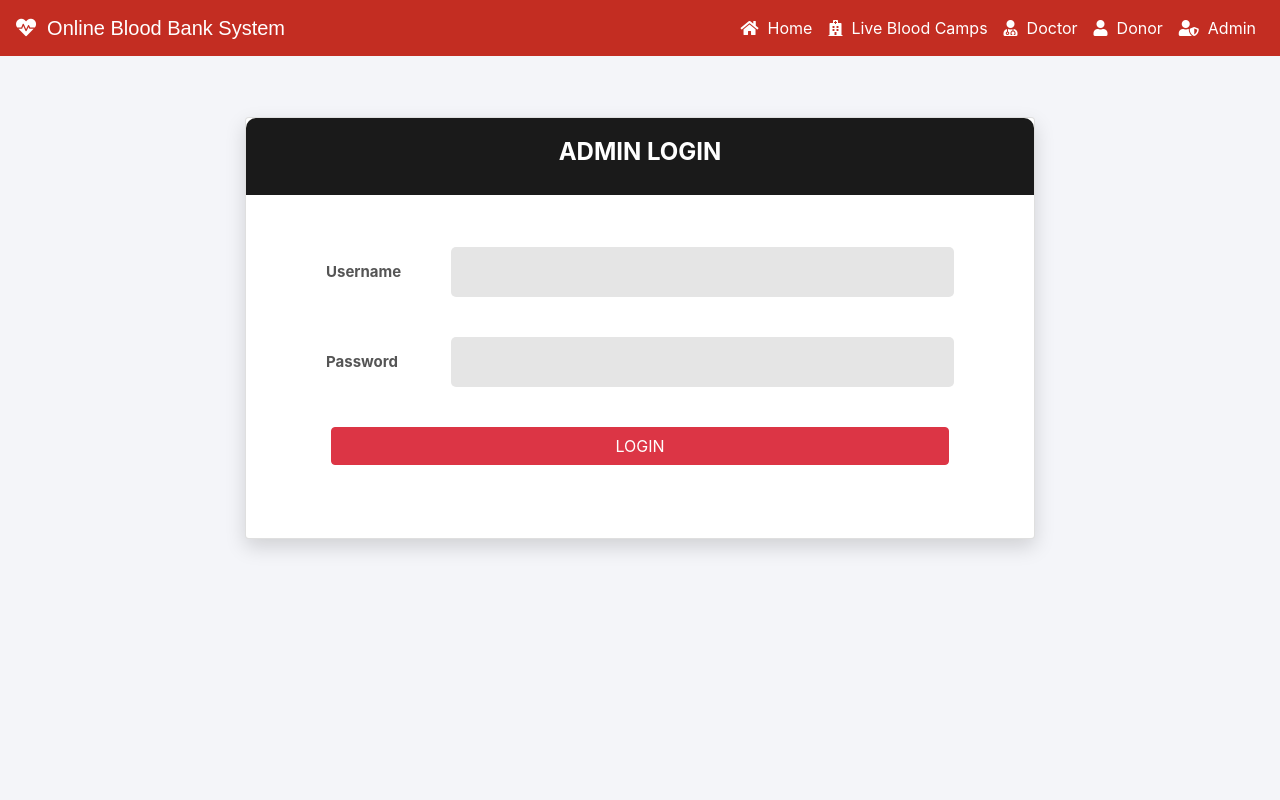
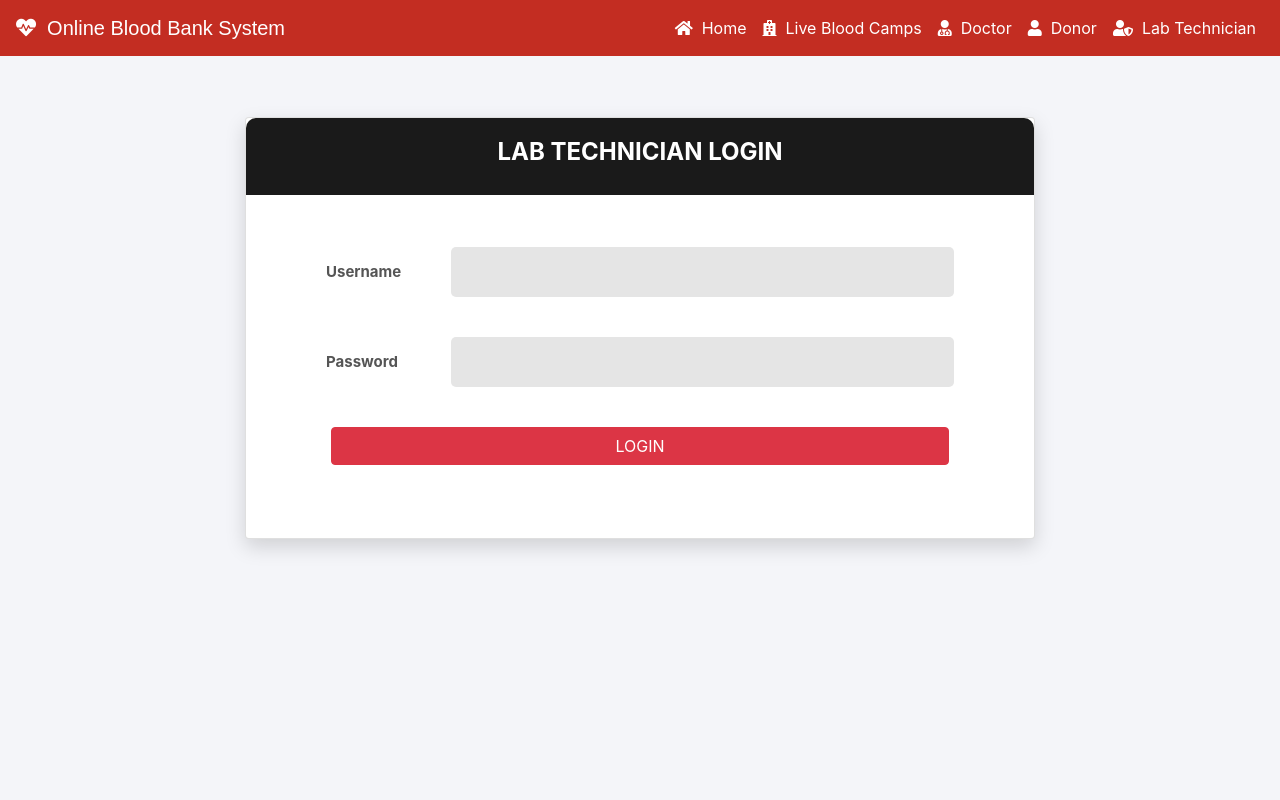
Before and after one commit to shoot2kill-hub/Online_Blood_Bank_System, a Django app: page /adminlogin in a window 1280 px wide. Run offline with Django 3.2, Linux system fonts and the light colour scheme; some libraries are stand-ins or nearby versions.

Commit message:
Few changes

```diff
--- a/templates/blood/adminlogin.html
+++ b/templates/blood/adminlogin.html
@@ -30,7 +30,7 @@
             <br><br><br>
             <div class="card card-5">
                 <div class="card-heading">
-                    <h2 class="title">Admin Login</h2>
+                    <h2 class="title">Lab Technician Login</h2>
                 </div>
                 <div class="card-body">
                     <form method="POST">
--- a/templates/blood/navbar.html
+++ b/templates/blood/navbar.html
@@ -54,7 +54,7 @@
                     <a class="nav-link" style="color: white;" href="/donor/donorlogin"><i class="fas fa-user"></i>&nbsp; Donor</a>
                 </li>
                 <li class="nav-item">
-                    <a class="nav-link" style="color: white;" href="/adminlogin"><i class="fas fa-user-shield"></i>&nbsp; Admin</a>
+                    <a class="nav-link" style="color: white;" href="/adminlogin"><i class="fas fa-user-shield"></i>&nbsp; Lab Technician</a>
                 </li>
 
             </ul>
```
Also changed, not shown: db.sqlite3.
